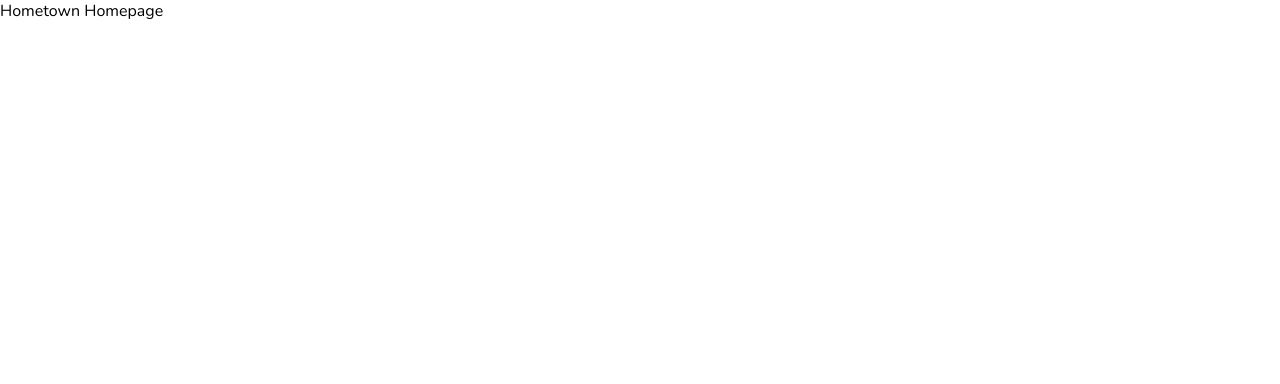
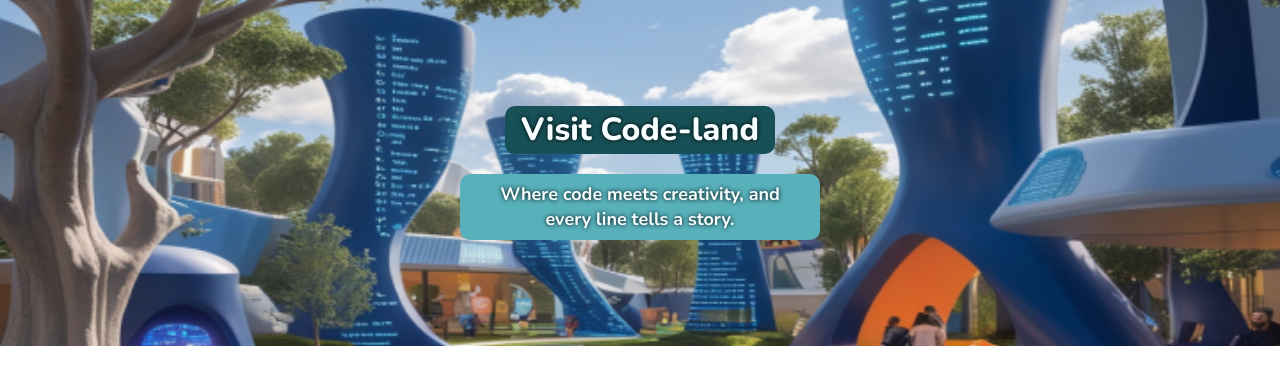
Before and after one commit to ipaulaa/hometown-homepage, a plain HTML site: page index.html in a window 1280 px wide. Drawn offline with nearby package versions, Linux system fonts and the light colour scheme.

Commit message:
feat: header section

```diff
--- a/index.html
+++ b/index.html
@@ -6,13 +6,17 @@
     <link rel="preconnect" href="https://fonts.googleapis.com" />
     <link rel="preconnect" href="https://fonts.gstatic.com" crossorigin />
     <link
-      href="https://fonts.googleapis.com/css2?family=Nunito:ital,wght@1,300;0,400;0,700;0,900&display=swap"
-      rel="stylesheet" />
+      rel="stylesheet"
+      href="https://fonts.googleapis.com/css2?family=Nunito:ital,wght@0,300;0,400;0,700;0,800;0,900;1,300&display=swap"
+    />
 
     <link rel="stylesheet" href="styles/reset.css" />
     <link rel="stylesheet" href="styles/style.css" />
   </head>
   <body>
-    <h1>Hometown Homepage</h1>
+    <header>
+      <h1>Visit Code-land</h1>
+      <h2>Where code meets creativity, and every line tells a story.</h2>
+    </header>
   </body>
 </html>
--- a/styles/style.css
+++ b/styles/style.css
@@ -1,3 +1,42 @@
 body {
+  color: #f6feff;
   font-family: "Nunito", sans-serif;
 }
+
+header {
+  width: 100vw;
+  height: 346px;
+  background: url("/images/codeland.png") no-repeat center center / cover;
+
+  display: flex;
+  flex-direction: column;
+  justify-content: center;
+  align-items: center;
+  gap: 20px;
+
+  text-align: center;
+}
+
+h1 {
+  padding: 8px 16px;
+  border-radius: 10px;
+  background: #175056;
+  text-shadow: 0 0 4px #000;
+
+  font-size: 2rem;
+  line-height: 1;
+  font-weight: 800;
+}
+
+h2 {
+  width: 360px;
+  padding: 8px 24px;
+  border-radius: 10px;
+  background: #57b0ba;
+
+  text-shadow: 0 0 4px #000;
+
+  font-size: 1.125rem;
+  line-height: 1.4;
+  font-weight: 700;
+}
```
Also changed, not shown: images/codeland.png (added).
